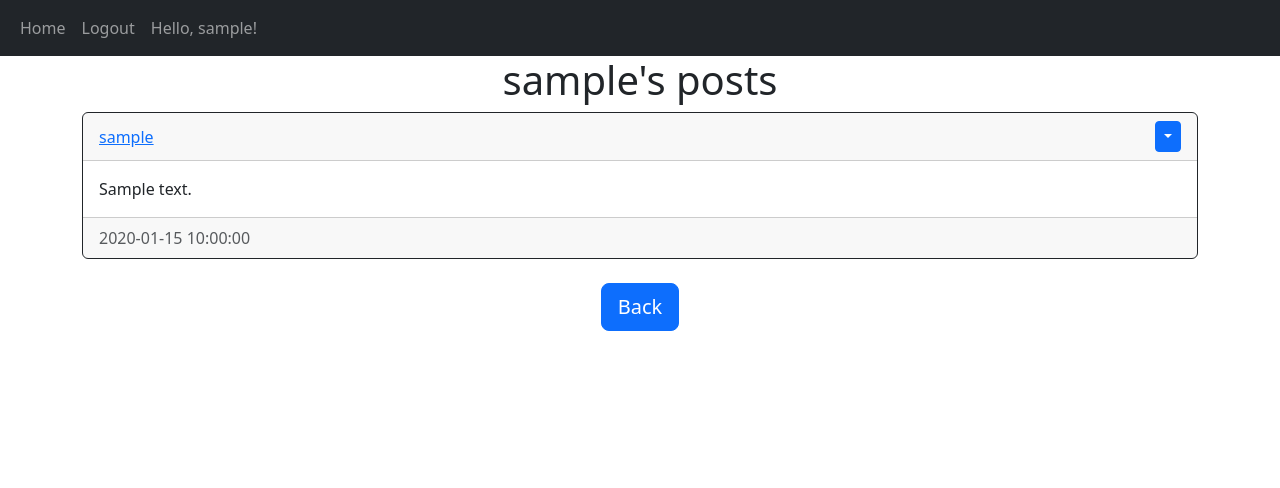
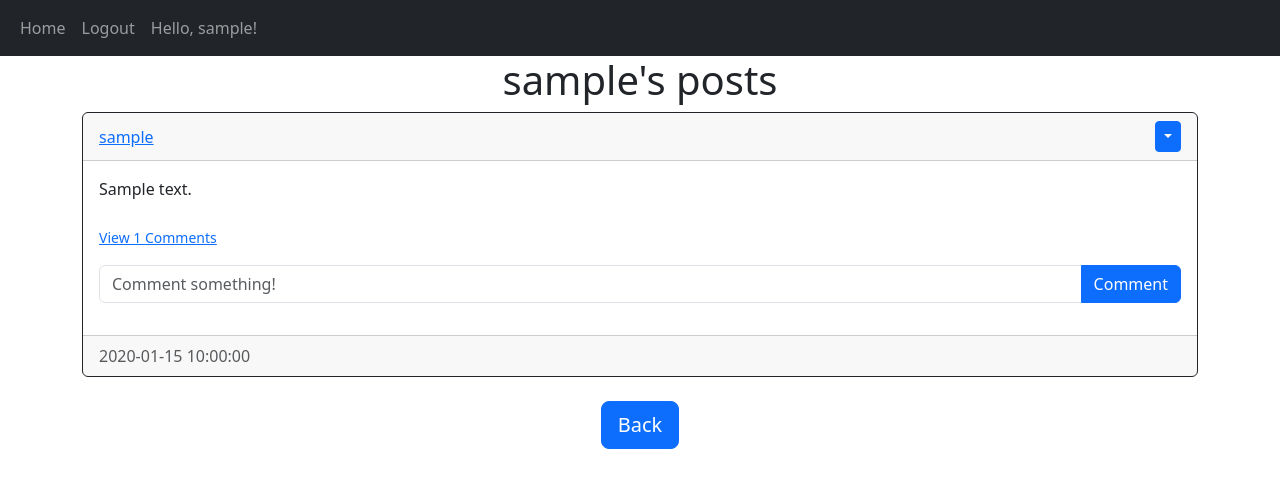
Before and after one commit to MaxShishkov/web_blog, a Flask app: a page that uses website/templates/posts_div.html in a window 1280 px wide. Shown: the top 488 px of the page. Run offline with Flask 3, Linux system fonts and the light colour scheme; a user stored in the database is signed in; tables that the repository leaves empty hold one stand-in row (values such as "Sample post").

Commit message:
feat: add feature to comment on post and ability to delete comments

```diff
--- a/website/__init__.py
+++ b/website/__init__.py
@@ -34,7 +34,7 @@ def create_app():
     app.register_blueprint(views)
     app.register_blueprint(auth)
 
-    from .models import User, Post
+    from .models import User
 
     create_database(app)
 
--- a/website/postmanager.py
+++ b/website/postmanager.py
@@ -1,5 +1,5 @@
 from . import db
-from .models import User, Post
+from .models import User, Post, Comment
 from sqlalchemy import select, exists
 from sqlalchemy.exc import IntegrityError
 
@@ -23,6 +23,7 @@ class PostManager():
         posts = db.session.scalars(select(Post)).all()
         return posts
 
+
     def get_user_posts(self, username):
         user = db.session.scalar(select(User).where(User.username == username))
 
@@ -32,9 +33,11 @@ class PostManager():
         posts = user.posts
         return posts
 
+
     def get_post_by_id(self, id: int) -> Post:
         post = db.session.scalar(select(Post).where(Post.id == id))
         return post
+
 
     def delete_post(self, post_id: int, user_id: int):
         rm_post = self.get_post_by_id(post_id)
@@ -49,4 +52,41 @@ class PostManager():
             db.session.commit()
         except IntegrityError as e:
             db.session.rollback()
+            print("delete failed:", e)
+
+
+    def create_comment(self, text, user_id, post_id):
+        post = db.session.scalar(select(Post).where(Post.id == post_id))
+
+        if not post:
+            raise ValueError("Post doesn't exist")
+
+        comment = Comment(
+            text = text,
+            author = user_id,
+            post_id = post_id
+        )
+
+        try:
+            db.session.add(comment)
+            db.session.commit()
+        except IntegrityError as e:
+            db.session.rollback()
             print("Insert failed:", e)
+
+
+    def delete_comment(self, comment_id, user_id):
+        comment = db.session.scalar(select(Comment).where(Comment.id == comment_id))
+
+        if not comment:
+            raise ValueError("Comment doesn't exist")
+
+        if user_id != comment.author and user_id != comment.post.author:
+            raise PermissionError("You donnot have permission to delete the comment")
+
+        try:
+            db.session.delete(comment)
+            db.session.commit()
+        except IntegrityError as e:
+            db.session.rollback()
+            print("Delete failed:", e)
--- a/website/templates/posts_div.html
+++ b/website/templates/posts_div.html
@@ -24,6 +24,66 @@
     </div>
     <div class="card-body">
       <div class="card-text">{{post.text}}</div>
+      <br />
+      <div class="collapse" id="comments-{{post.id}}">
+        <div class="card">
+          <div class="card-body" id="comments-expanded-{{post.id}}">
+            {% for comment in post.comments %}
+            <div class="d-flex justify-content-between align-items-center">
+              <div>
+                <a href="/posts/{{comment.user.username}}"
+                  >{{comment.user.username}}</a
+                >: {{comment.text}}
+              </div>
+              <div>
+                <small class="text-muted"> {{comment.date_created}}</small>
+                {% if user.id == comment.author or user.id == post.author %}
+                <div class="btn-group">
+                  <button
+                    type="button"
+                    class="btn btn-sm btn-primary dropdown-toggle"
+                    data-bs-toggle="dropdown"
+                  ></button>
+                  <ul class="dropdown-menu">
+                    <li>
+                      <a
+                        href="/delete-comment/{{comment.id}}"
+                        class="dropdown-item"
+                        >Delete</a
+                      >
+                    </li>
+                  </ul>
+                </div>
+                {% endif %}
+              </div>
+            </div>
+            {% endfor %}
+          </div>
+        </div>
+      </div>
+      <p class="card-text">
+        {% if post.comments|length > 0 %}
+        <a data-bs-toggle="collapse" href="#comments-{{post.id}}" role="button">
+          <small>View {{post.comments|length}} Comments</small>
+        </a>
+        {% else %}
+        <small class="text-muted">No Comments</small>
+        {% endif %}
+      </p>
+      <form
+        class="input-group mb-3"
+        method="POST"
+        action="/create-comment/{{post.id}}"
+      >
+        <input
+          type="text"
+          id="text"
+          name="text"
+          class="form-control"
+          placeholder="Comment something!"
+        />
+        <button type="submit" class="btn btn-primary">Comment</button>
+      </form>
     </div>
     <div class="card-footer text-muted">{{post.date_created}}</div>
   </div>
--- a/website/views.py
+++ b/website/views.py
@@ -53,3 +53,32 @@ def posts(username):
         return redirect(url_for('views.home'))
 
     return render_template("posts.html", user=current_user, posts=posts, username=username)
+
+
+@views.route("/create-comment/<post_id>", methods=["POST"])
+@login_required
+def create_comment(post_id):
+    text = request.form.get("text")
+
+    if not text:
+        flash("Comment cannot be empty.", category="error")
+    else:
+        try:
+            pm.create_comment(text, current_user.id, post_id)
+        except ValueError:
+            flash("Post does not exist!", category="error")
+
+    return redirect(url_for("views.home"))
+
+
+@views.route("/delete-comment/<comment_id>")
+@login_required
+def delete_comment(comment_id):
+    try:
+        pm.delete_comment(comment_id, current_user.id)
+    except ValueError:
+        flash("Comment does not exist", category="error")
+    except PermissionError:
+        flash("You donnot have permission to delete this comment", category="error")
+
+    return redirect(url_for("views.home"))
```
Also changed, not shown: website/models.py (+22 -0 lines).
